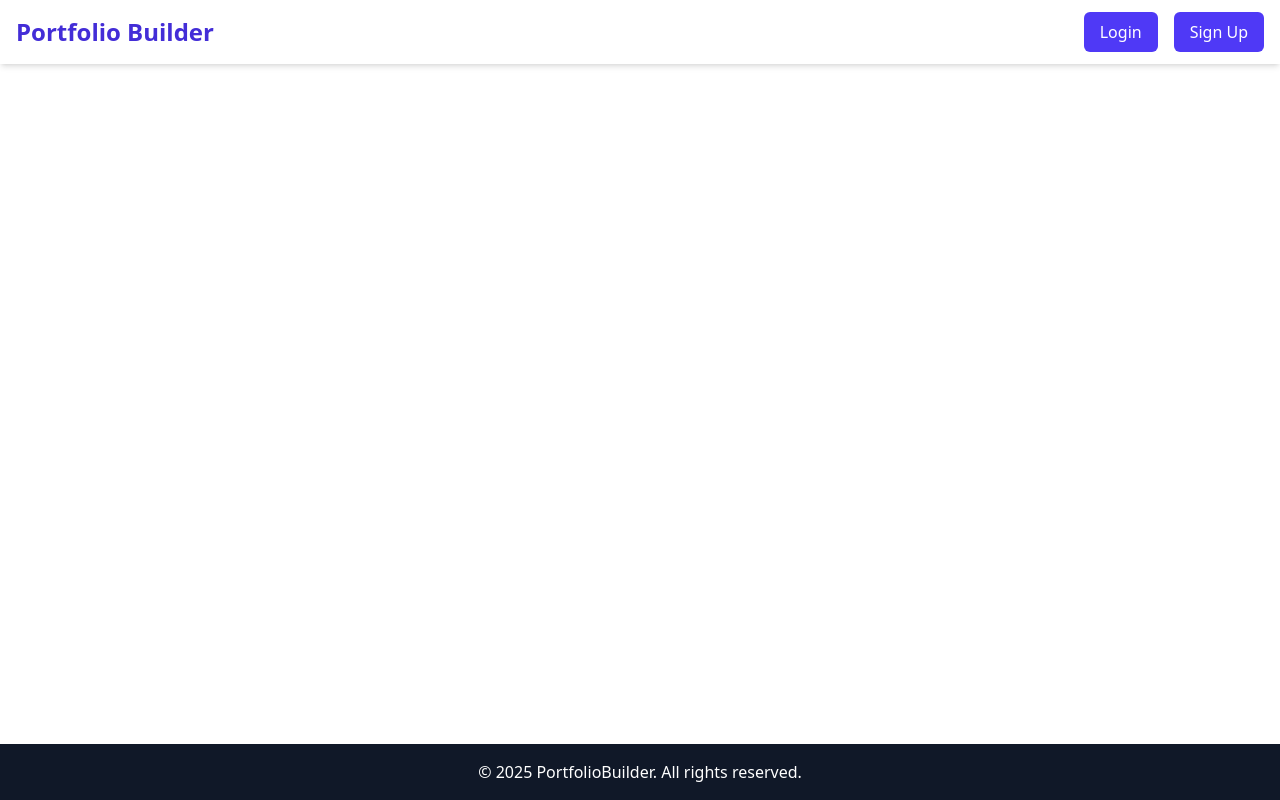
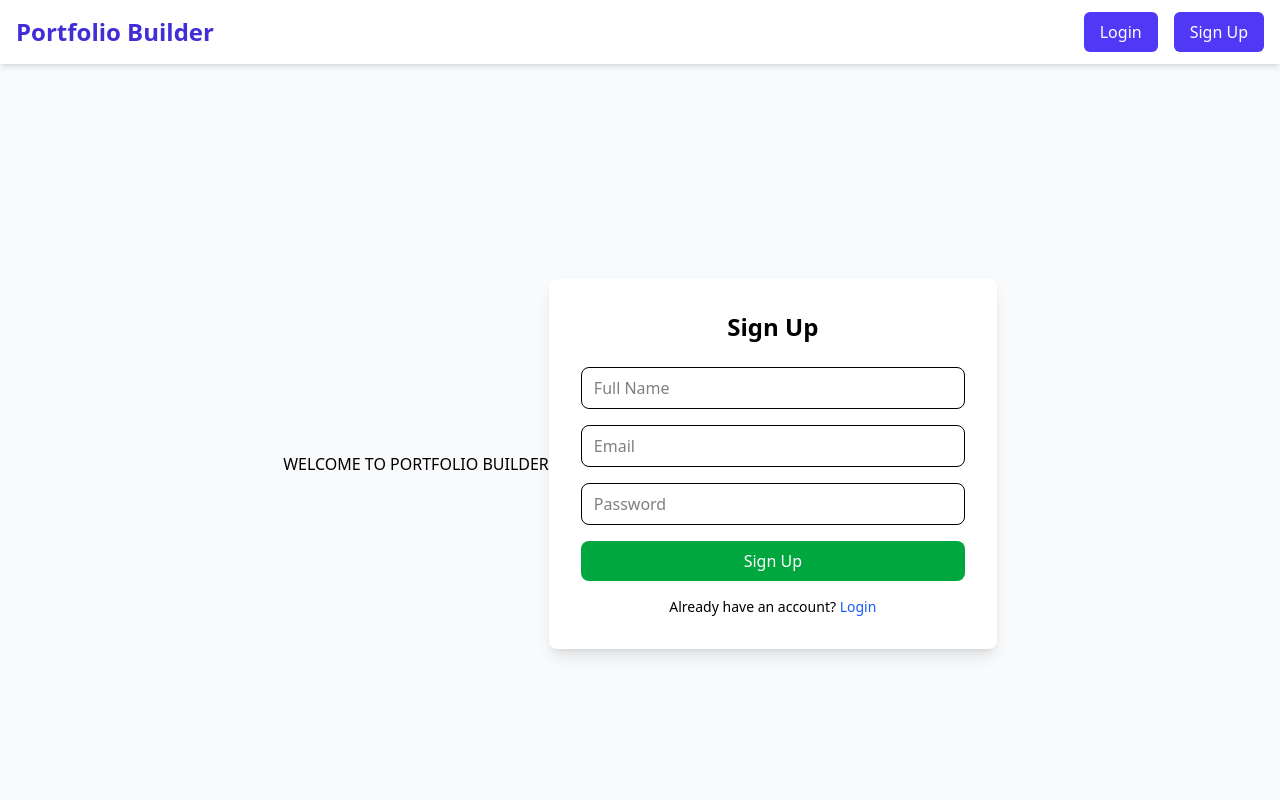
Before and after one commit to SunehaMariam/final-hacathon-backend, a React (Vite) app: page / in a window 1280 px wide. Shown: the top 800 px of the page. Built offline with nearby package versions, Linux system fonts and the light colour scheme.

Commit message:
added home page

```diff
--- a/src/App.jsx
+++ b/src/App.jsx
@@ -16,7 +16,7 @@ export default function App() {
         <Routes>
           <Route path="/Landing" element={<Landing />} />
           <Route path="/login" element={<Login />} />
-          <Route path="/register" element={<Register />} />
+          <Route path="/" element={<Register />} />
           <Route path="/builder" element={<Builder />} />
           <Route path="/preview" element={<Preview />} />
         </Routes>
--- a/src/pages/Register.jsx
+++ b/src/pages/Register.jsx
@@ -24,6 +24,7 @@ export default function Register() {
 
   return (
     <div className="flex justify-center items-center min-h-screen bg-gray-50">
+      <h1>WELCOME TO PORTFOLIO BUILDER</h1>
       <div className="bg-white shadow-lg rounded-lg p-8 w-full max-w-md">
         <h2 className="text-2xl font-bold text-center mb-6">Sign Up</h2>
         {error && <p className="text-red-500 text-center mb-4">{error}</p>}
```
